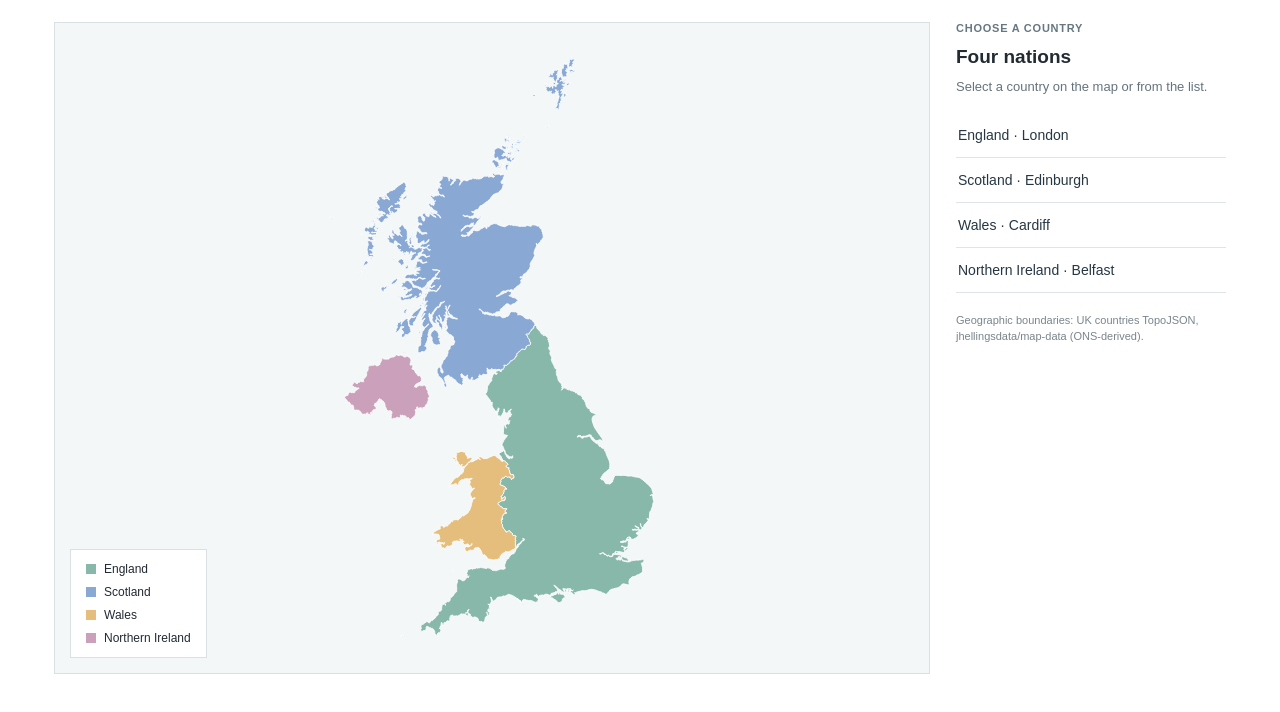
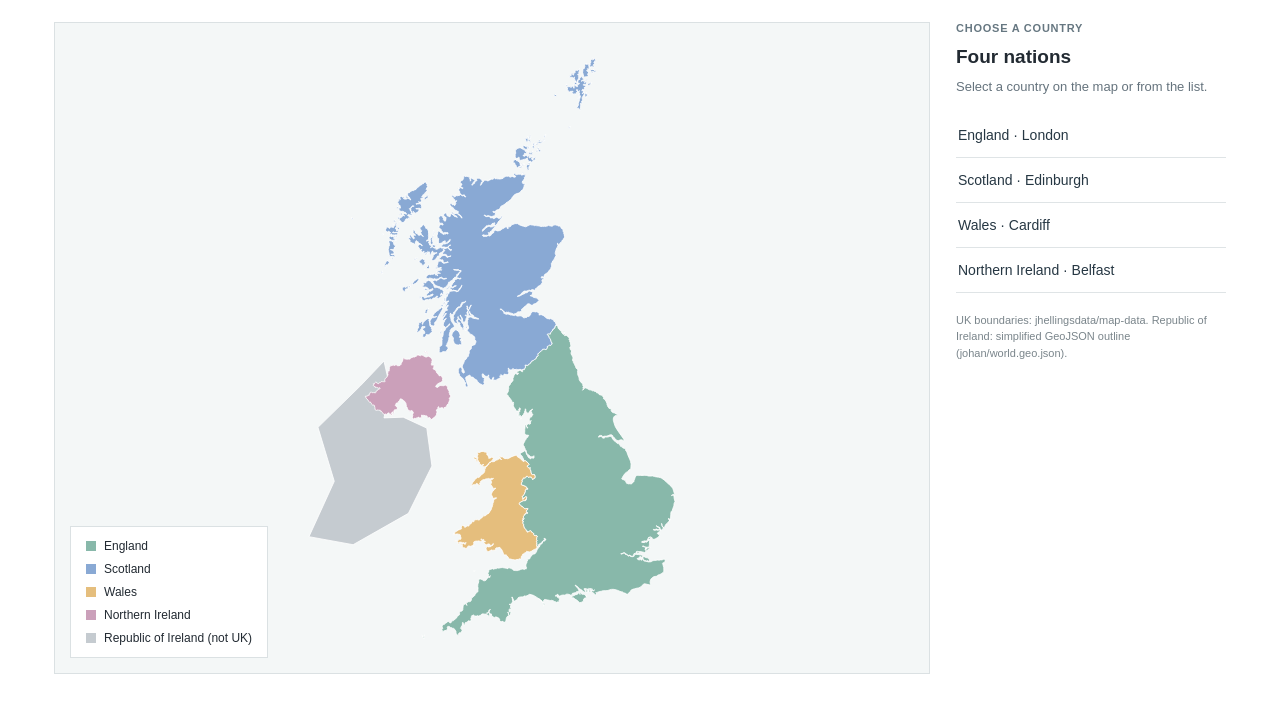
Before and after one commit to shebulia/csmaps, a plain HTML site: page index.html in a window 1280 px wide. Shown: the part 202-914 px from the top of the page. Drawn offline with Linux system fonts and the light colour scheme.

Commit message:
Display Republic of Ireland in grey without interaction

```diff
--- a/index.html
+++ b/index.html
@@ -70,13 +70,13 @@ p{line-height:1.55}
 <div><i class="dot" style="background:#88b8aa"></i>England</div>
 <div><i class="dot" style="background:#89a9d4"></i>Scotland</div>
 <div><i class="dot" style="background:#e5be7d"></i>Wales</div>
-<div><i class="dot" style="background:#cba0ba"></i>Northern Ireland</div>
+<div><i class="dot" style="background:#cba0ba"></i>Northern Ireland</div><div><i class="dot" style="background:#c5cbd0"></i>Republic of Ireland (not UK)</div>
 </div>
 </section>
 <aside class="side">
 
 <section class="panel" id="chooser"><div class="eyebrow">Choose a country</div><h2>Four nations</h2><p>Select a country on the map or from the list.</p><div id="buttons"></div></section>
-<p class="note">Geographic boundaries: UK countries TopoJSON, jhellingsdata/map-data (ONS-derived).</p>
+<p class="note">UK boundaries: jhellingsdata/map-data. Republic of Ireland: simplified GeoJSON outline (johan/world.geo.json).</p>
 </aside>
 </div>
 </main><div id="modal" class="modal-backdrop" aria-hidden="true"><section class="modal-card" role="dialog" aria-modal="true" aria-labelledby="country-name"><button class="modal-close" id="close" aria-label="Close country information">×</button><div id="modal-accent" class="modal-accent"></div><div class="eyebrow" style="margin-top:18px">Country profile · UK</div><h2 id="country-name"></h2><p id="country-intro"></p><div id="facts"></div></section></div>
@@ -98,9 +98,9 @@ document.getElementById("close").addEventListener("click",clearSelection);modal.
 Object.entries(COUNTRIES).forEach(([key,c])=>{const b=document.createElement("button");b.type="button";b.className="nation-button";b.dataset.key=key;b.textContent=c.name+"  ·  "+c.capital;b.addEventListener("click",()=>selectCountry(key));document.getElementById("buttons").append(b)});
 async function init(){
  try {
-  const response=await fetch("./uk-countries.topo.json");
+  const [response,irelandResponse]=await Promise.all([fetch("./uk-countries.topo.json"),fetch("./ireland.geojson")]);
   if(!response.ok)throw Error("Boundary file missing ("+response.status+")");
-  const topo=await response.json();
+  const topo=await response.json();if(!irelandResponse.ok)throw Error("Ireland boundary missing ("+irelandResponse.status+")");const irelandGeo=await irelandResponse.json();
   const decodeArc=index=>{
     const source=topo.arcs[index<0?~index:index];
     let x=0,y=0;
@@ -113,12 +113,24 @@ async function init(){
     key:{"England":"eng","Scotland":"sco","Wales":"wal","Northern Ireland":"ni"}[geometry.properties.name],
     polygons:geometry.type==="Polygon"?[ringsOf(geometry.arcs)]:geometry.arcs.map(ringsOf)
   }));
-  const coordinates=shapes.flatMap(shape=>shape.polygons.flat(2));
+  const irelandRings=irelandGeo.features[0].geometry.coordinates;const coordinates=shapes.flatMap(shape=>shape.polygons.flat(2)).concat(irelandRings.flat());
   const lons=coordinates.map(p=>p[0]),lats=coordinates.map(p=>p[1]);
   const minX=Math.min(...lons),maxX=Math.max(...lons),minY=Math.min(...lats),maxY=Math.max(...lats);
   const cos=Math.cos(54*Math.PI/180),scale=Math.min(570/((maxX-minX)*cos),580/(maxY-minY));
   const project=point=>[380+(point[0]-(minX+maxX)/2)*cos*scale,325-((point[1]-(minY+maxY)/2)*scale)];
   svg.replaceChildren();
+  const irelandGroup=document.createElementNS(NS,"g");
+  irelandGroup.setAttribute("aria-label","Republic of Ireland — outside the UK");
+  irelandGroup.setAttribute("pointer-events","none");
+  for(const ring of irelandRings){
+    const path=document.createElementNS(NS,"path");
+    path.setAttribute("d",ring.map((point,i)=>{const [x,y]=project(point);return(i?"L":"M")+x.toFixed(2)+" "+y.toFixed(2)}).join(" ")+" Z");
+    path.setAttribute("fill","#c5cbd0");
+    path.setAttribute("stroke","#fff");
+    path.setAttribute("stroke-width","0.8");
+    irelandGroup.append(path);
+  }
+  svg.append(irelandGroup);
   for(const shape of shapes){
    const country=COUNTRIES[shape.key];
    if(!country)continue;
```
